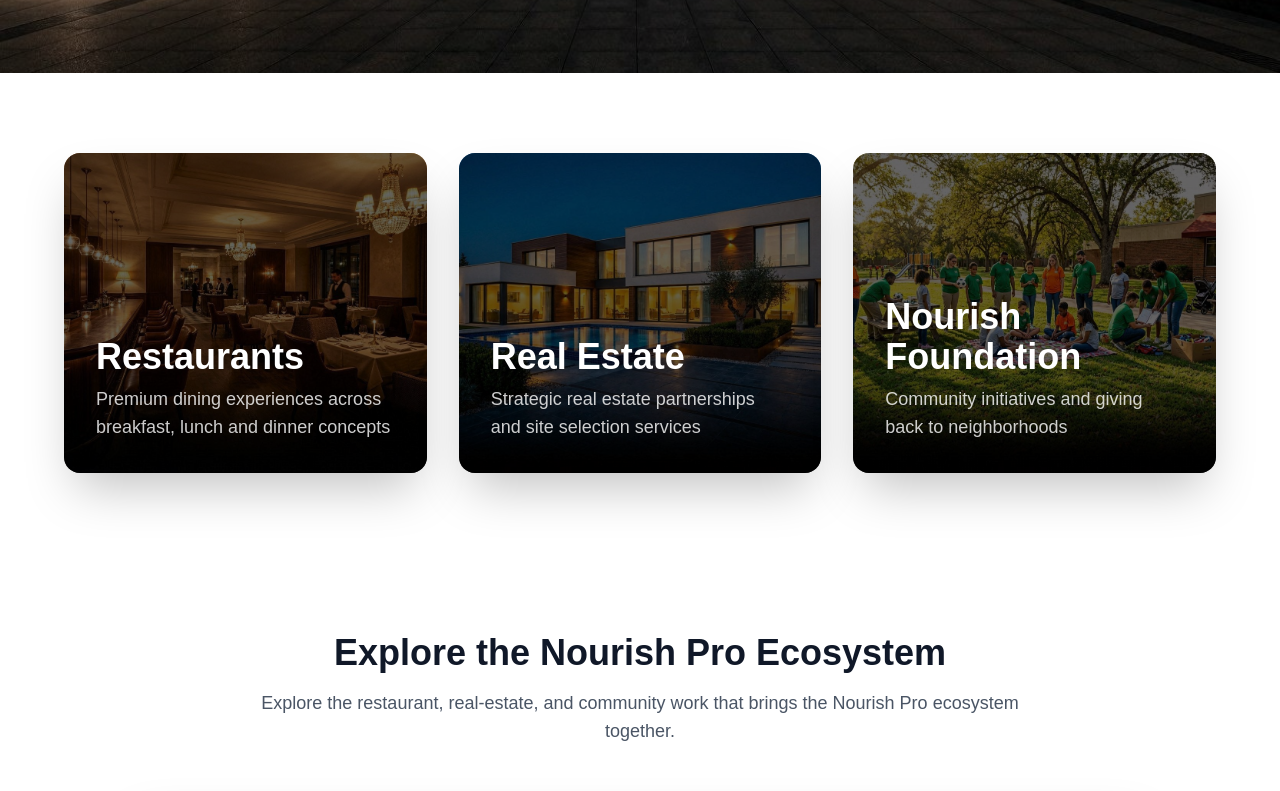
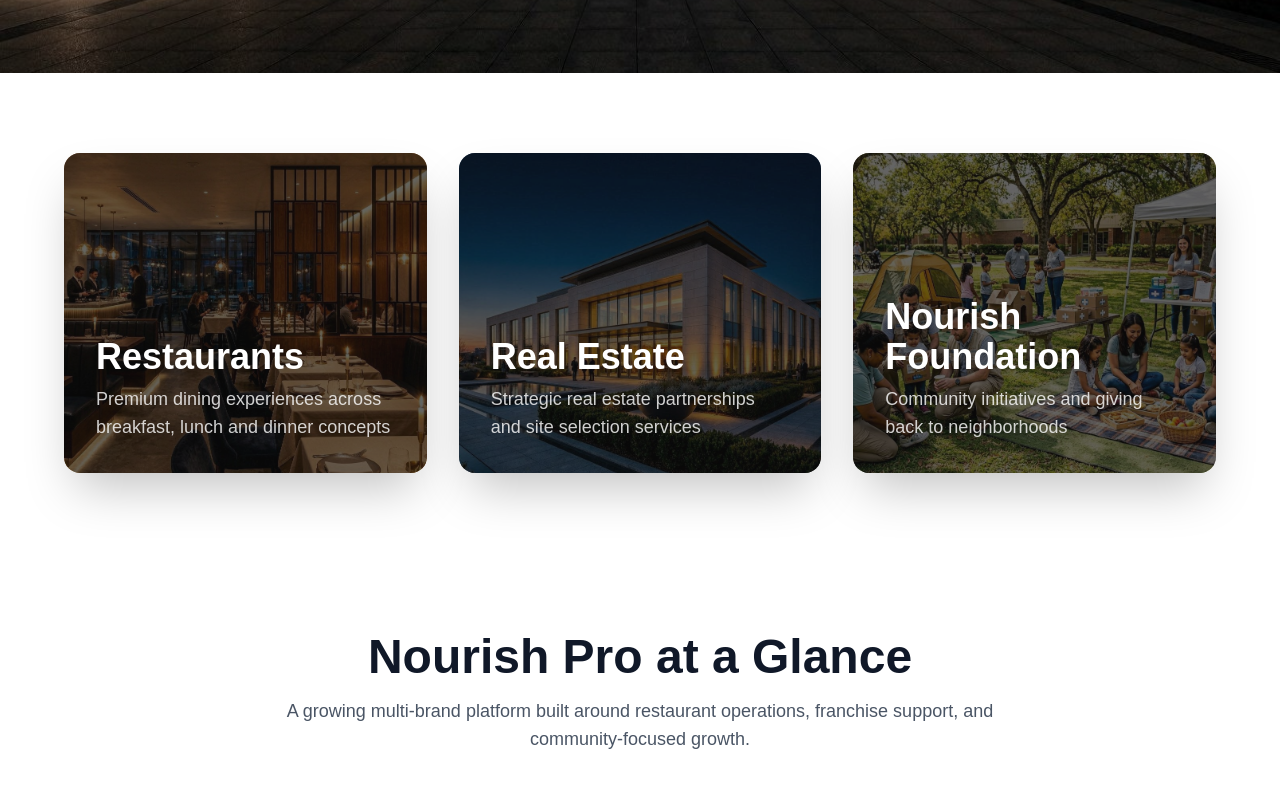
Before and after one commit to IjazUllahKhan/nourishpro, a Next.js app: page / in a window 1280 px wide. Shown: the part 791-1582 px from the top of the page. Built offline with nearby package versions, Linux system fonts and the light colour scheme.

Commit message:
Refine homepage slide motion

```diff
--- a/app/page.tsx
+++ b/app/page.tsx
@@ -2,41 +2,14 @@
 import CategorySlides from "@/components/CategorySlides";
 import StatsSection from "@/components/StatsSection";
 import WhyPartnerSection from "@/components/WhyPartnerSection";
-import ImageCarousel from "@/components/ImageCarousel";
 import AboutSection from "@/components/AboutSection";
 import ContactSection from "@/components/ContactSection";
-
-const homeCarouselSlides = [
-  {
-    image: "/images/carousels/home/home-restaurant.jpg",
-    title: "Restaurants",
-    description: "Premium dining experiences and franchise-ready restaurant concepts.",
-    href: "/restaurants",
-  },
-  {
-    image: "/images/carousels/home/home-real-estate.jpg",
-    title: "Real Estate",
-    description: "Strategic site selection, property opportunities, and development support.",
-    href: "/real-estate",
-  },
-  {
-    image: "/images/carousels/home/home-foundation.jpg",
-    title: "Nourish Foundation",
-    description: "Community-focused initiatives built around nourishment, education, and opportunity.",
-    href: "/foundation",
-  },
-];
 
 export default function Home() {
   return (
     <>
       <Hero />
       <CategorySlides />
-      <ImageCarousel
-        title="Explore the Nourish Pro Ecosystem"
-        subtitle="Explore the restaurant, real-estate, and community work that brings the Nourish Pro ecosystem together."
-        slides={homeCarouselSlides}
-      />
       <StatsSection />
       <WhyPartnerSection />
       <AboutSection />
--- a/components/CategorySlides.tsx
+++ b/components/CategorySlides.tsx
@@ -2,30 +2,126 @@
 
 import Link from "next/link";
 import Image from "next/image";
+import { useState, useEffect } from "react";
 import { motion } from "framer-motion";
-import { siteData } from "@/data/siteData";
+
+interface CategoryImageCycle {
+  images: string[];
+}
+
+const categoryImages: Record<string, CategoryImageCycle> = {
+  restaurants: {
+    images: [
+      "/images/restaurants.jpg",
+      "/images/carousels/home/home-restaurant.jpg",
+      "/images/carousels/restaurants/restaurant-dining.jpg",
+    ],
+  },
+  "real-estate": {
+    images: [
+      "/images/real-estate.jpg",
+      "/images/carousels/home/home-real-estate.jpg",
+      "/images/carousels/real-estate/real-estate-exterior.jpg",
+    ],
+  },
+  foundation: {
+    images: [
+      "/images/foundation.jpg",
+      "/images/carousels/home/home-foundation.jpg",
+      "/images/carousels/foundation/foundation-community.jpg",
+    ],
+  },
+};
 
 export default function CategorySlides() {
   return (
     <section className="py-20 px-4 bg-white">
       <div className="container mx-auto max-w-6xl">
         <div className="grid grid-cols-1 md:grid-cols-3 gap-8">
-          {siteData.categories.map((category, index) => (
+          {Object.entries(categoryImages).map(([categoryId, imageCycle], index) => (
             <motion.div
-              key={category.id}
+              key={categoryId}
               initial={{ opacity: 0, y: 50 }}
               animate={{ opacity: 1, y: 0 }}
               transition={{ duration: 0.6, delay: index * 0.2 }}
             >
+              <CategoryCard
+                categoryId={categoryId}
+                images={imageCycle.images}
+              />
+            </motion.div>
+          ))}
+        </div>
+      </div>
+    </section>
+  );
+}
+
+interface CategoryInfo {
+  title: string;
+  description: string;
+  href: string;
+}
+
+const categoryInfo: Record<string, CategoryInfo> = {
+  restaurants: {
+    title: "Restaurants",
+    description: "Premium dining experiences across breakfast, lunch and dinner concepts",
+    href: "/restaurants",
+  },
+  "real-estate": {
+    title: "Real Estate",
+    description: "Strategic real estate partnerships and site selection services",
+    href: "/real-estate",
+  },
+  foundation: {
+    title: "Nourish Foundation",
+    description: "Community initiatives and giving back to neighborhoods",
+    href: "/foundation",
+  },
+};
+
+function CategoryCard({
+  categoryId,
+  images,
+}: {
+  categoryId: string;
+  images: string[];
+}) {
+  const category = categoryInfo[categoryId]!;
+  const [currentImage, setCurrentImage] = useState(0);
+
+  useEffect(() => {
+    const interval = setInterval(() => {
+      setCurrentImage((prev) => (prev + 1) % images.length);
+    }, 5000);
+    return () => clearInterval(interval);
+  }, [images.length]);
+
+  return (
     <Link href={category.href} className="block group">
       <div className="relative h-80 rounded-2xl overflow-hidden shadow-2xl">
+        {/* All images stacked, crossfade by opacity */}
+        {images.map((image, index) => (
+          <motion.div
+            key={index}
+            initial={{ opacity: 0, scale: 1 }}
+            animate={{
+              opacity: index === currentImage ? 1 : 0,
+              scale: index === currentImage ? 1.04 : 1,
+            }}
+            transition={{ duration: 1.5, ease: "easeInOut" }}
+            className="absolute inset-0"
+          >
             <Image
-                    src={category.image}
+              src={image}
               alt={category.title}
               fill
-                    className="object-cover transition-transform duration-500 group-hover:scale-110"
+              className="object-cover"
               sizes="(max-width: 768px) 100vw, (max-width: 1024px) 50vw, 33vw"
             />
+          </motion.div>
+        ))}
         <div className="absolute inset-0 bg-black/60 group-hover:bg-black/40 transition-colors duration-300" />
         <div className="absolute inset-0 flex flex-col justify-end p-8">
           <h3 className="text-4xl font-bold text-white mb-2">{category.title}</h3>
@@ -33,10 +129,5 @@
         </div>
       </div>
     </Link>
-            </motion.div>
-          ))}
-        </div>
-      </div>
-    </section>
   );
 }
```
Lines whose indentation alone changed are shown as unchanged.
